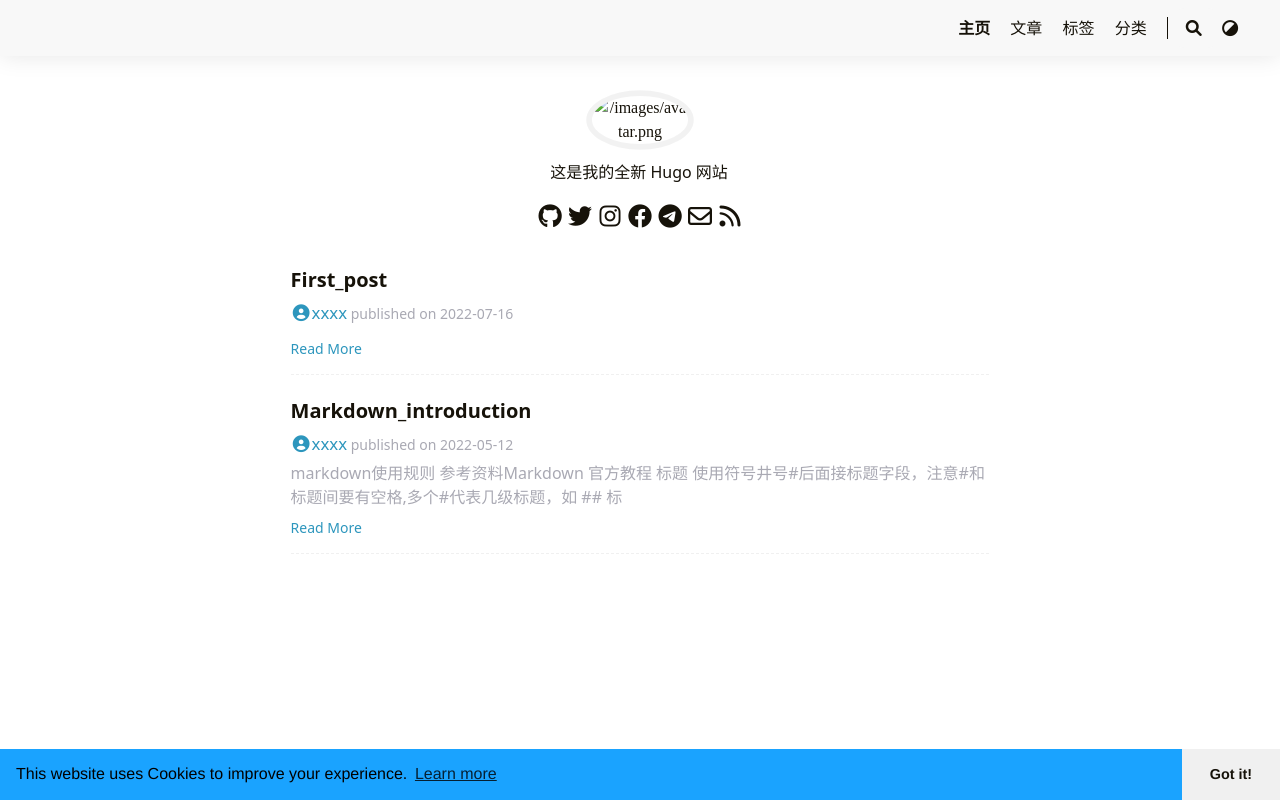
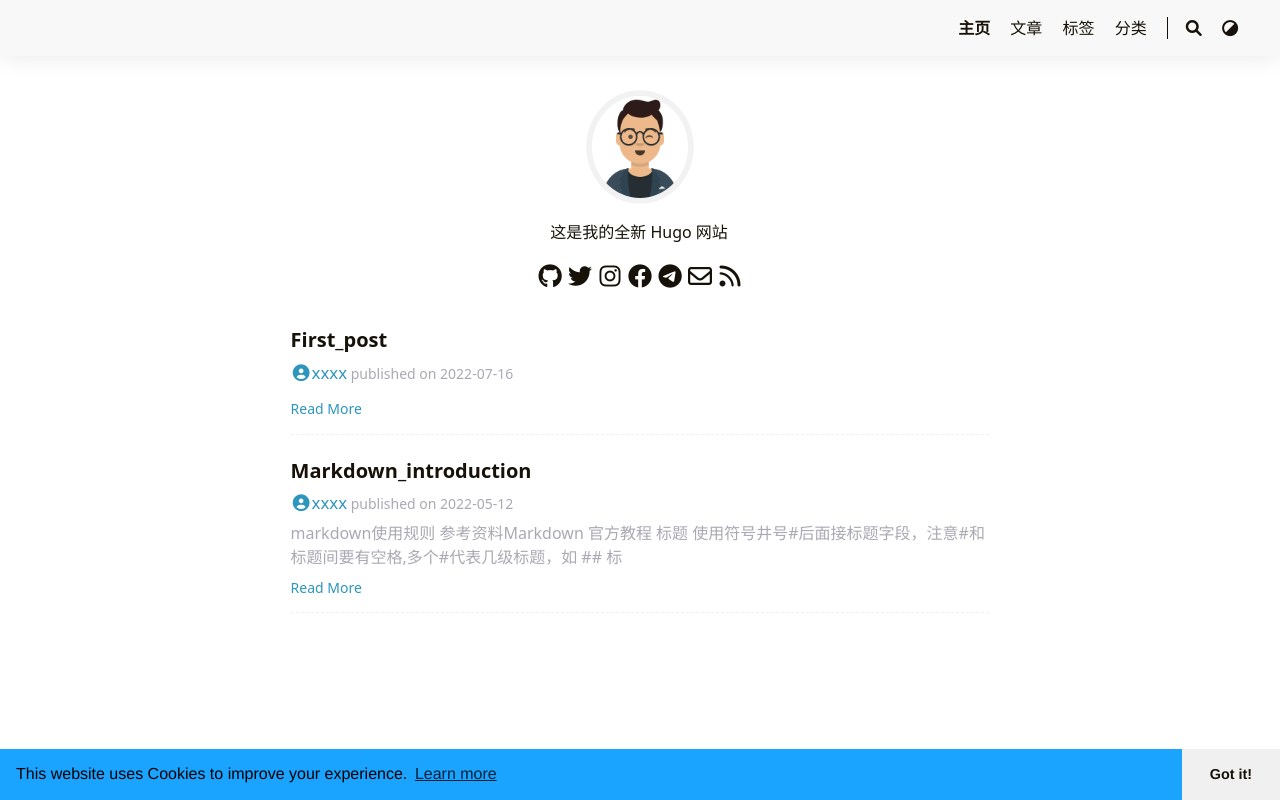
Before and after one commit to haoyangdeng/haoyangdeng.github.io, a plain HTML site: page index.html in a window 1280 px wide. Drawn offline with Linux system fonts and the light colour scheme.

Commit message:
modify profile

```diff
--- a/index.html
+++ b/index.html
@@ -99,7 +99,7 @@
         data-srcset="/images/avatar.png, /images/avatar.png 1.5x, /images/avatar.png 2x"
         data-sizes="auto"
         alt="/images/avatar.png"
-        title="/images/avatar.png" /></a></div><div class="home-subtitle"><div id="id-1" class="typeit"></div></div><div class="links"><a href="https://github.com/xxxx" title="GitHub" target="_blank" rel="noopener noreffer me"><i class="fab fa-github fa-fw" aria-hidden="true"></i></a><a href="https://twitter.com/xxxx" title="Twitter" target="_blank" rel="noopener noreffer me"><i class="fab fa-twitter fa-fw" aria-hidden="true"></i></a><a href="https://www.instagram.com/xxxx" title="Instagram" target="_blank" rel="noopener noreffer me"><i class="fab fa-instagram fa-fw" aria-hidden="true"></i></a><a href="https://facebook.com/xxxx" title="facebook" target="_blank" rel="noopener noreffer me"><i class="fab fa-facebook fa-fw" aria-hidden="true"></i></a><a href="https://t.me/xxxx" title="Telegram" target="_blank" rel="noopener noreffer me"><i class="fab fa-telegram-plane fa-fw" aria-hidden="true"></i></a><a href="mailto:xxxx@xxxx.com" title="Email" rel="me"><i class="far fa-envelope fa-fw" aria-hidden="true"></i></a><a href="/index.xml" title="RSS" target="_blank" rel="noopener noreffer me"><i class="fas fa-rss fa-fw" aria-hidden="true"></i></a></div></div>
+        title="/images/avatar.png" width="528" height="560" /></a></div><div class="home-subtitle"><div id="id-1" class="typeit"></div></div><div class="links"><a href="https://github.com/xxxx" title="GitHub" target="_blank" rel="noopener noreffer me"><i class="fab fa-github fa-fw" aria-hidden="true"></i></a><a href="https://twitter.com/xxxx" title="Twitter" target="_blank" rel="noopener noreffer me"><i class="fab fa-twitter fa-fw" aria-hidden="true"></i></a><a href="https://www.instagram.com/xxxx" title="Instagram" target="_blank" rel="noopener noreffer me"><i class="fab fa-instagram fa-fw" aria-hidden="true"></i></a><a href="https://facebook.com/xxxx" title="facebook" target="_blank" rel="noopener noreffer me"><i class="fab fa-facebook fa-fw" aria-hidden="true"></i></a><a href="https://t.me/xxxx" title="Telegram" target="_blank" rel="noopener noreffer me"><i class="fab fa-telegram-plane fa-fw" aria-hidden="true"></i></a><a href="mailto:xxxx@xxxx.com" title="Email" rel="me"><i class="far fa-envelope fa-fw" aria-hidden="true"></i></a><a href="/index.xml" title="RSS" target="_blank" rel="noopener noreffer me"><i class="fas fa-rss fa-fw" aria-hidden="true"></i></a></div></div>
 <article class="single summary" itemscope itemtype="http://schema.org/Article"><h1 class="single-title" itemprop="name headline">
         <a href="/first_post/">First_post</a>
     </h1><div class="post-meta"><span class="post-author"><a href="/" title="Author" rel="author" class="author"><i class="fas fa-user-circle fa-fw" aria-hidden="true"></i>xxxx</a></span>&nbsp;<span class="post-publish">published on <time datetime="2022-07-16">2022-07-16</time></span></div><div class="content"></div><div class="post-footer">
```
Also changed, not shown: android-chrome-192x192.png (added), android-chrome-512x512.png (added), apple-touch-icon.png (added), favicon-16x16.png (added), favicon-32x32.png (added), images/avatar.png (added), mstile-150x150.png (added).
